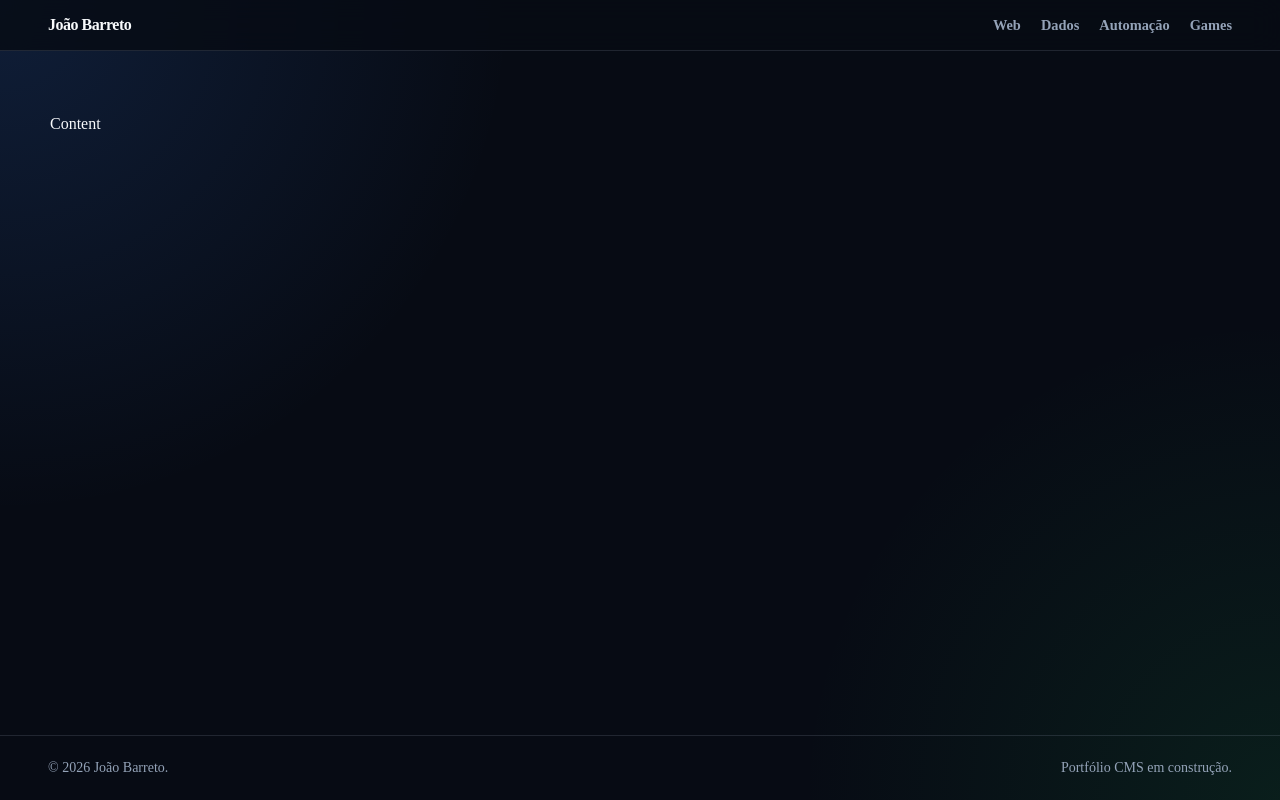
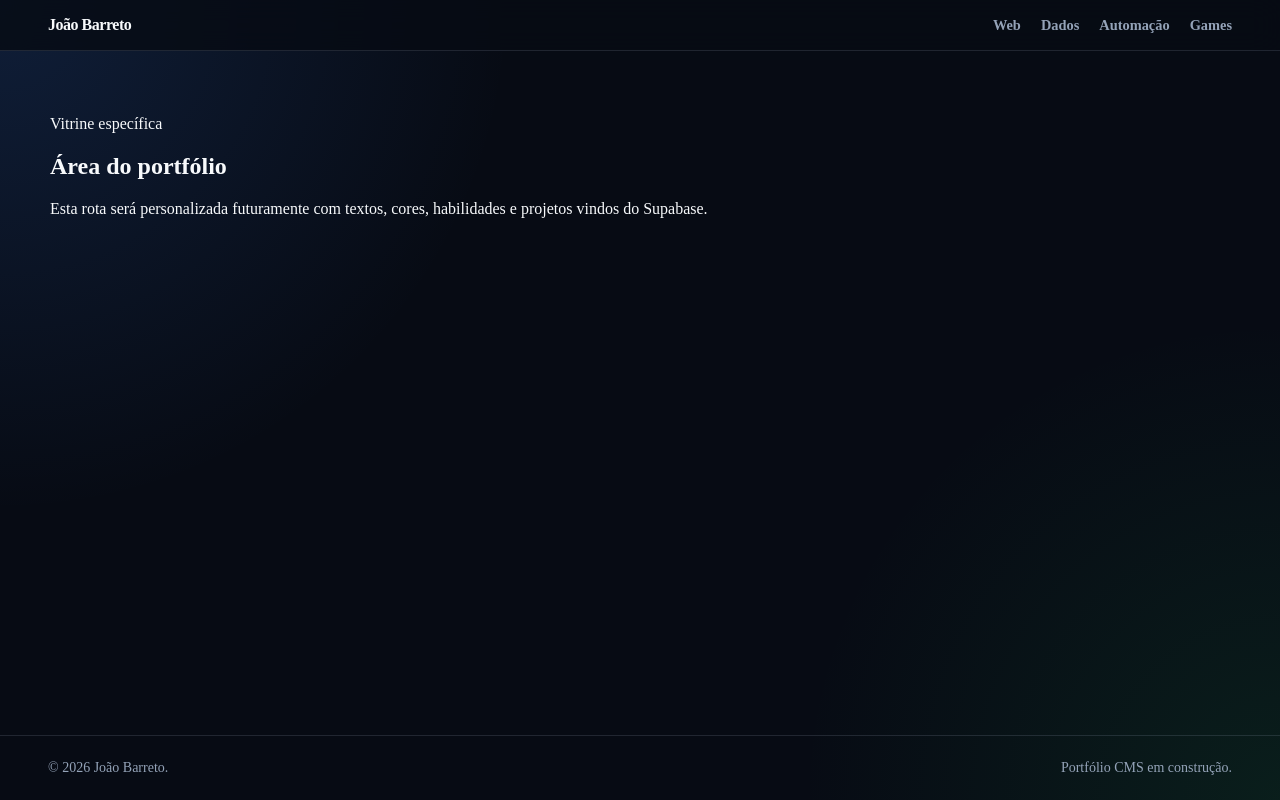
Before and after one commit to JoaoBarreto35/portfolio_cms_react_ts, a React (Vite) app: page /web in a window 1280 px wide. Built offline with nearby package versions, Linux system fonts and the light colour scheme.

Commit message:
feat: setup app routing

```diff
--- a/package.json
+++ b/package.json
@@ -11,7 +11,8 @@
   },
   "dependencies": {
     "react": "^19.2.7",
-    "react-dom": "^19.2.7"
+    "react-dom": "^19.2.7",
+    "react-router-dom": "^7.17.0"
   },
   "devDependencies": {
     "@types/node": "^24.13.2",
--- a/src/App.tsx
+++ b/src/App.tsx
@@ -2,13 +2,7 @@ import { AppShell } from "./components/layout/AppShell";
 
 function App() {
 
-  return (
-    <AppShell>
-      <section>
-        <p> Content</p>
-      </section>
-    </AppShell>
-  )
+  return null;
 }
 
 export default App
--- /dev/null
+++ b/src/app/router.tsx
@@ -0,0 +1,50 @@
+import { createBrowserRouter } from "react-router-dom";
+
+import { AppShell } from "../components/layout/AppShell";
+import { AdminDashboardPage } from "../features/admin/pages/AdminDashboardPage";
+import { HomePage } from "../features/portfolio/pages/HomePage";
+import { NotFoundPage } from "../features/portfolio/pages/NotFoundPage";
+import { PortfolioAreaPage } from "../features/portfolio/pages/PortfolioAreaPage";
+import { ProjectDetailsPage } from "../features/portfolio/pages/ProjectDetailsPage";
+
+export const router = createBrowserRouter([
+  {
+    path: "/",
+    element: <AppShell />,
+    errorElement: <NotFoundPage />,
+    children: [
+      {
+        index: true,
+        element: <HomePage />,
+      },
+      {
+        path: "web",
+        element: <PortfolioAreaPage />,
+      },
+      {
+        path: "data-analytics",
+        element: <PortfolioAreaPage />,
+      },
+      {
+        path: "automation",
+        element: <PortfolioAreaPage />,
+      },
+      {
+        path: "game",
+        element: <PortfolioAreaPage />,
+      },
+      {
+        path: "project/:projectSlug",
+        element: <ProjectDetailsPage />,
+      },
+      {
+        path: "admin",
+        element: <AdminDashboardPage />,
+      },
+      {
+        path: "*",
+        element: <NotFoundPage />,
+      },
+    ],
+  },
+]);
--- a/src/components/layout/AppShell/index.tsx
+++ b/src/components/layout/AppShell/index.tsx
@@ -1,28 +1,26 @@
-import type { ReactNode } from "react";
+import { Link, Outlet } from "react-router-dom";
 
 import styles from "./styles.module.css";
 
-interface AppShellProps {
-  children: ReactNode;
-}
-
-export function AppShell({ children }: AppShellProps) {
+export function AppShell() {
   return (
     <div className={styles.shell}>
       <header className={styles.header}>
-        <a href="/" className={styles.logo}>
+        <Link to="/" className={styles.logo}>
           João Barreto
-        </a>
+        </Link>
 
         <nav className={styles.nav} aria-label="Navegação principal">
-          <a href="#web">Web</a>
-          <a href="#dados">Dados</a>
-          <a href="#automacao">Automação</a>
-          <a href="#games">Games</a>
+          <Link to="/web">Web</Link>
+          <Link to="/data-analytics">Dados</Link>
+          <Link to="/automation">Automação</Link>
+          <Link to="/game">Games</Link>
         </nav>
       </header>
 
-      <main className={styles.main}>{children}</main>
+      <main className={styles.main}>
+        <Outlet />
+      </main>
 
       <footer className={styles.footer}>
         <span>© {new Date().getFullYear()} João Barreto.</span>
--- /dev/null
+++ b/src/features/admin/pages/AdminDashboardPage/index.tsx
@@ -0,0 +1,9 @@
+export function AdminDashboardPage(){
+    return(
+        <section>
+            <p>Central de conteúdo</p>
+
+            <p>Crud de projetos</p>
+        </section>
+    );
+}
--- /dev/null
+++ b/src/features/portfolio/pages/HomePage/index.tsx
@@ -0,0 +1,7 @@
+export function HomePage(){
+    return(
+        <section>
+            <p> Home Page</p>
+        </section>
+    );
+}
--- /dev/null
+++ b/src/features/portfolio/pages/NotFoundPage/index.tsx
@@ -0,0 +1,14 @@
+import { Link } from "react-router-dom"
+
+export function NotFoundPage(){
+    return (
+        <section>
+            <p>404</p>
+
+            <h1> Página não encontrada </h1>
+
+
+            <p>Essa rota não existe</p>
+        </section>
+    );
+}
--- /dev/null
+++ b/src/features/portfolio/pages/PortfolioAreaPage/index.tsx
@@ -0,0 +1,27 @@
+import { useParams } from "react-router-dom";
+
+const areaTitles: Record<string, string> = {
+  web: "Desenvolvimento Web",
+  "data-analytics": "Dados & Analytics",
+  automation: "Automação",
+  game: "Games & Experimentos",
+};
+
+export function PortfolioAreaPage() {
+  const { areaSlug } = useParams();
+
+  const title = areaSlug ? areaTitles[areaSlug] ?? "Área do portfólio" : "Área do portfólio";
+
+  return (
+    <section>
+      <p>Vitrine específica</p>
+
+      <h1>{title}</h1>
+
+      <p>
+        Esta rota será personalizada futuramente com textos, cores, habilidades
+        e projetos vindos do Supabase.
+      </p>
+    </section>
+  );
+}
--- /dev/null
+++ b/src/features/portfolio/pages/ProjectDetailsPage/index.tsx
@@ -0,0 +1,15 @@
+import { useParams } from "react-router-dom";
+
+export function ProjectDetailsPage() {
+    const { projectSlug } = useParams();
+
+    return (
+        <section>
+            <p> Detalhes do Projeto</p>
+
+            <h1>{projectSlug}</h1>
+
+
+        </section>
+    );
+}
--- a/src/main.tsx
+++ b/src/main.tsx
@@ -1,13 +1,14 @@
-import { StrictMode } from 'react'
-import { createRoot } from 'react-dom/client'
-import App from './App.tsx'
+import React from "react";
+import ReactDOM from "react-dom/client";
+import { RouterProvider } from "react-router-dom";
 
-import "./styles/variables.css"
-import "./styles/globals.css"
+import { router } from "./app/router";
 
+import "./styles/variables.css";
+import "./styles/globals.css";
 
-createRoot(document.getElementById('root')!).render(
-  <StrictMode>
-    <App />
-  </StrictMode>,
-)
+ReactDOM.createRoot(document.getElementById("root")!).render(
+  <React.StrictMode>
+    <RouterProvider router={router} />
+  </React.StrictMode>,
+);
```
Also changed, not shown: 1 other file (tests, documents, lock files or other folders).
